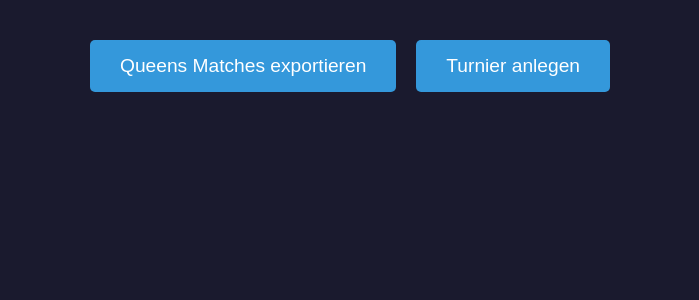
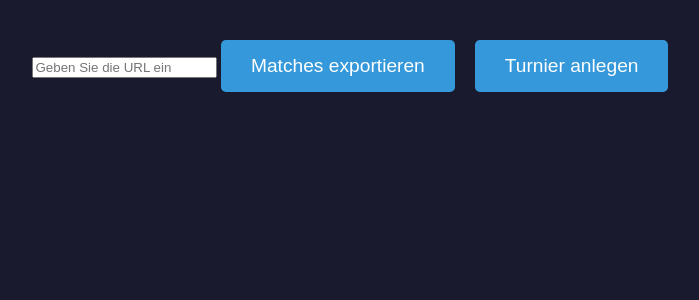
Before and after one commit to JonasZinne/Website, a Flask app: page / in a window 1280 px wide. Shown: the part 90-390 px from the top of the page, without its empty margins (290-989 px from the left). Run offline with Flask 3, Linux system fonts and the light colour scheme.

Commit message:
dynamic URL

```diff
--- a/app.py
+++ b/app.py
@@ -1,6 +1,6 @@
 import os
 from flask import Flask, render_template, request, redirect, url_for, send_file, session
-from queens_matches import main
+from export_matches import main
 
 app = Flask(__name__)
 app.secret_key = os.urandom(24)
@@ -9,7 +9,8 @@ app.secret_key = os.urandom(24)
 @app.route("/", methods=["GET", "POST"])
 def index():
     if request.method == "POST" and "button1" in request.form:
-        message, file_path = main()
+        url = request.form['url']
+        message, file_path = main(url)
         session['message'] = message
         session['file_path'] = file_path
         return redirect(url_for('result'))
--- a/queens_matches.py
+++ b/export_matches.py
@@ -3,7 +3,6 @@ import pandas as pd
 from playwright.sync_api import sync_playwright
 from bs4 import BeautifulSoup
 
-url = 'https://projectv.gg/tournaments/q-division-2-3-2024?stage=matches'
 team_selector = '.match-table-item__title'
 date_selector = '.match-table-item__date'
 
@@ -26,7 +25,7 @@ def fetch_page_content(url):
             content = page.content()
     return content
 
-def main():
+def main(url):
     storage_dir = 'storage' # Speicherort
 
     if not os.path.exists(storage_dir):
@@ -58,6 +57,6 @@ def main():
     file_path = os.path.join(storage_dir, 'matches.xlsx')
     df.to_excel(file_path, index=False)
 
-    message = "Queens Matches stehen zum Download bereit:"
+    message = "Matches stehen zum Download bereit:"
 
     return message, file_path
--- a/templates/index.html
+++ b/templates/index.html
@@ -14,7 +14,8 @@
 
     <div class="button-container">
         <form method="POST">
-            <button type="submit" name="button1">Queens Matches exportieren</button>
+            <input type="text" name="url" placeholder="Geben Sie die URL ein" required>
+            <button type="submit" name="button1">Matches exportieren</button>
         </form>
 
         <form method="POST">
```
